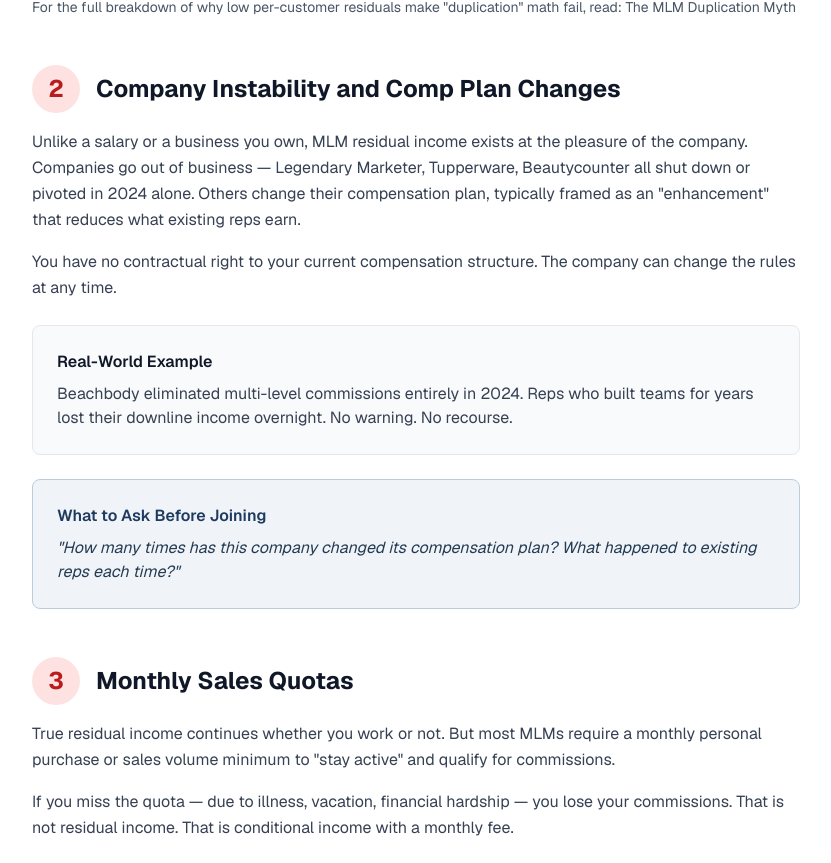
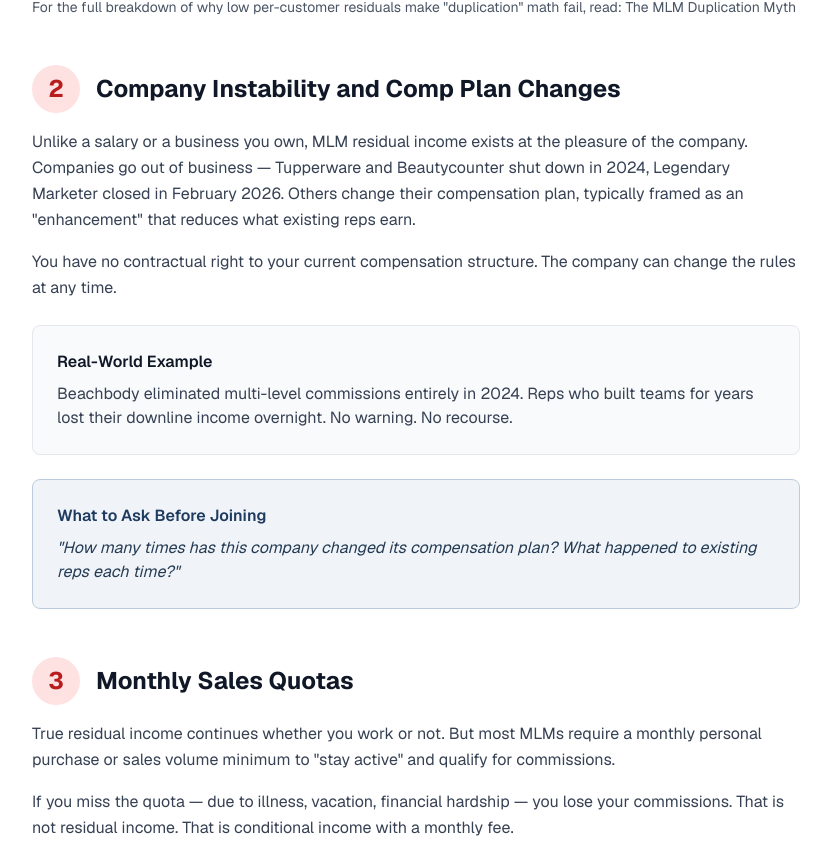
Before and after one commit to homebusinessacademy/home-business-watch, a Next.js app: page /guides/mlm-compensation-flaws in a window 1280 px wide. Shown: the part 1195-2058 px from the top of the page, without its empty margins (224-1055 px from the left). Built offline with nearby package versions, Linux system fonts and the light colour scheme.

Commit message:
Fix Legendary Marketer closure date - 2026 not 2024

```diff
--- a/src/app/guides/mlm-compensation-flaws/page.tsx
+++ b/src/app/guides/mlm-compensation-flaws/page.tsx
@@ -175,7 +175,7 @@
               </div>
               <div className="prose prose-lg max-w-none">
                 <p className="text-gray-700 leading-relaxed mb-4">
-                  Unlike a salary or a business you own, MLM residual income exists at the pleasure of the company. Companies go out of business — Legendary Marketer, Tupperware, Beautycounter all shut down or pivoted in 2024 alone. Others change their compensation plan, typically framed as an &quot;enhancement&quot; that reduces what existing reps earn.
+                  Unlike a salary or a business you own, MLM residual income exists at the pleasure of the company. Companies go out of business — Tupperware and Beautycounter shut down in 2024, Legendary Marketer closed in February 2026. Others change their compensation plan, typically framed as an &quot;enhancement&quot; that reduces what existing reps earn.
                 </p>
                 <p className="text-gray-700 leading-relaxed mb-4">
                   You have no contractual right to your current compensation structure. The company can change the rules at any time.
```
